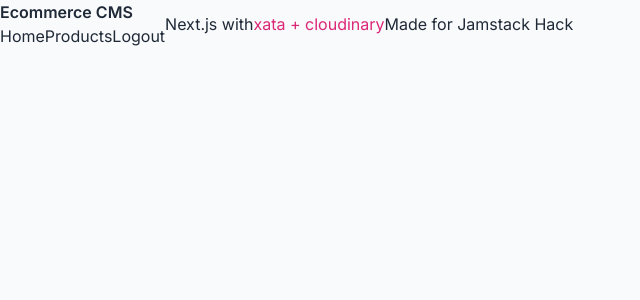
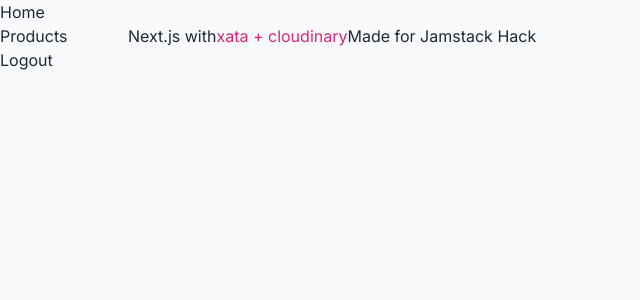
Before and after one commit to giridhar7632/jamstackhack-22, a Next.js app: page / in a window 1280 px wide. Shown: the top 300 px of the page, without its empty margins (0-640 px from the left). Built offline with nearby package versions, Linux system fonts and the light colour scheme.

Commit message:
add layout

```diff
--- /dev/null
+++ b/components/layout/Sidebar.js
@@ -0,0 +1,24 @@
+import clsx from 'clsx'
+import Link from 'next/link'
+import React, { useState } from 'react'
+
+const Sidebar = () => {
+  const [isOpen, setIsOpen] = useState(false)
+  const handleToggle = () => setIsOpen((prev) => !prev)
+
+  return (
+    <div className="flex flex-col min-w-[10vw]">
+      <Link href={'/'}>
+        <a>Home</a>
+      </Link>
+      <Link href={'/'}>
+        <a>Products</a>
+      </Link>
+      <Link href={'/'}>
+        <a>Logout</a>
+      </Link>
+    </div>
+  )
+}
+
+export default Sidebar
--- a/layout/Sidebar.js
+++ /dev/null
@@ -1,27 +0,0 @@
-import clsx from 'clsx'
-import Link from 'next/link'
-import React, { useState } from 'react'
-
-const Sidebar = () => {
-  const [isOpen, setIsOpen] = useState(false)
-  const handleToggle = () => setIsOpen((prev) => !prev)
-
-  return (
-    <div className="block bg-gray-700 min-w-10">
-      <div className="font-semibold text-sky-100">Ecommerce CMS</div>
-      <nav className="flex flex-col">
-        <Link href={'/'}>
-          <a>Home</a>
-        </Link>
-        <Link href={'/'}>
-          <a>Products</a>
-        </Link>
-        <Link href={'/'}>
-          <a>Logout</a>
-        </Link>
-      </nav>
-    </div>
-  )
-}
-
-export default Sidebar
--- a/pages/index.js
+++ b/pages/index.js
@@ -1,5 +1,5 @@
-import Layout from '../layout'
-import Sidebar from '../layout/Sidebar'
+import Layout from '../components/layout'
+import Sidebar from '../components/layout/Sidebar'
 
 function Index() {
   return (
```
Also changed, not shown: components/layout/Footer.js (renamed from layout/Footer.js), components/layout/Meta.js (renamed from layout/Meta.js), components/layout/index.js (renamed from layout/index.js).
